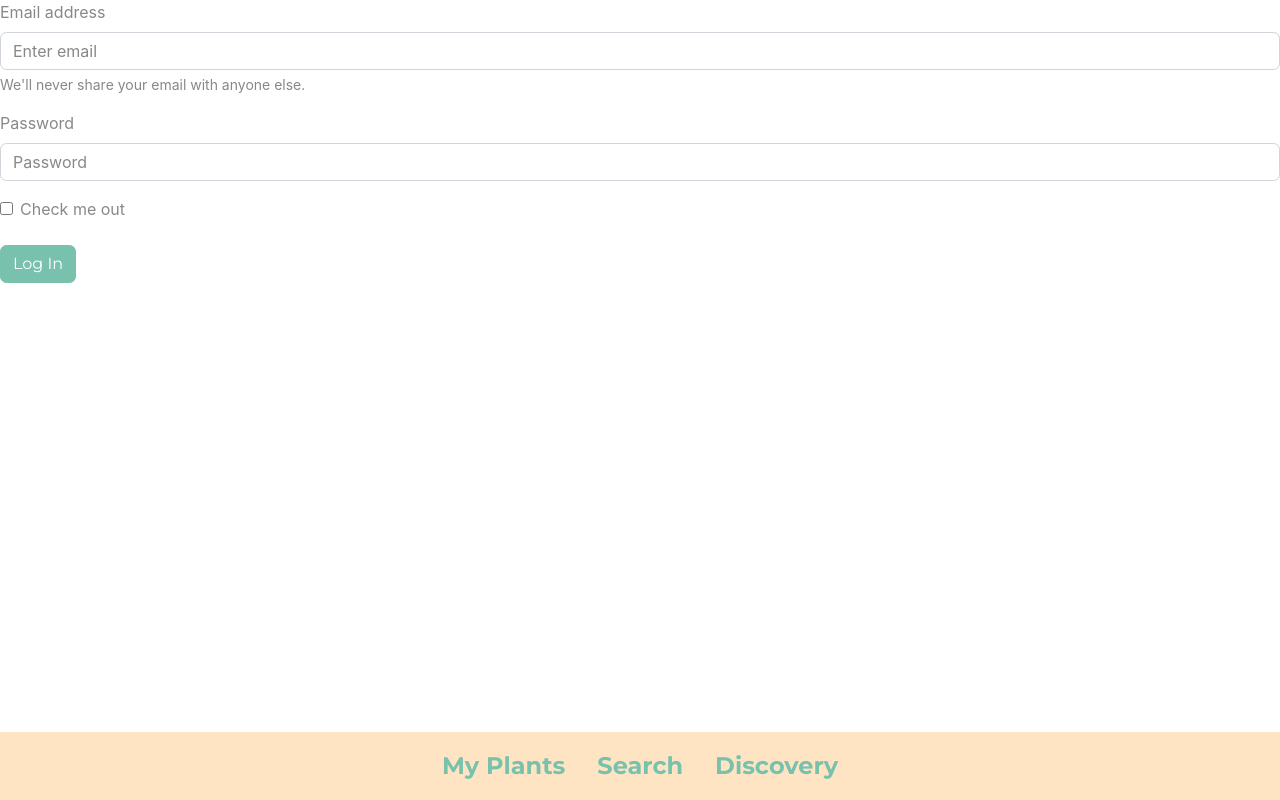
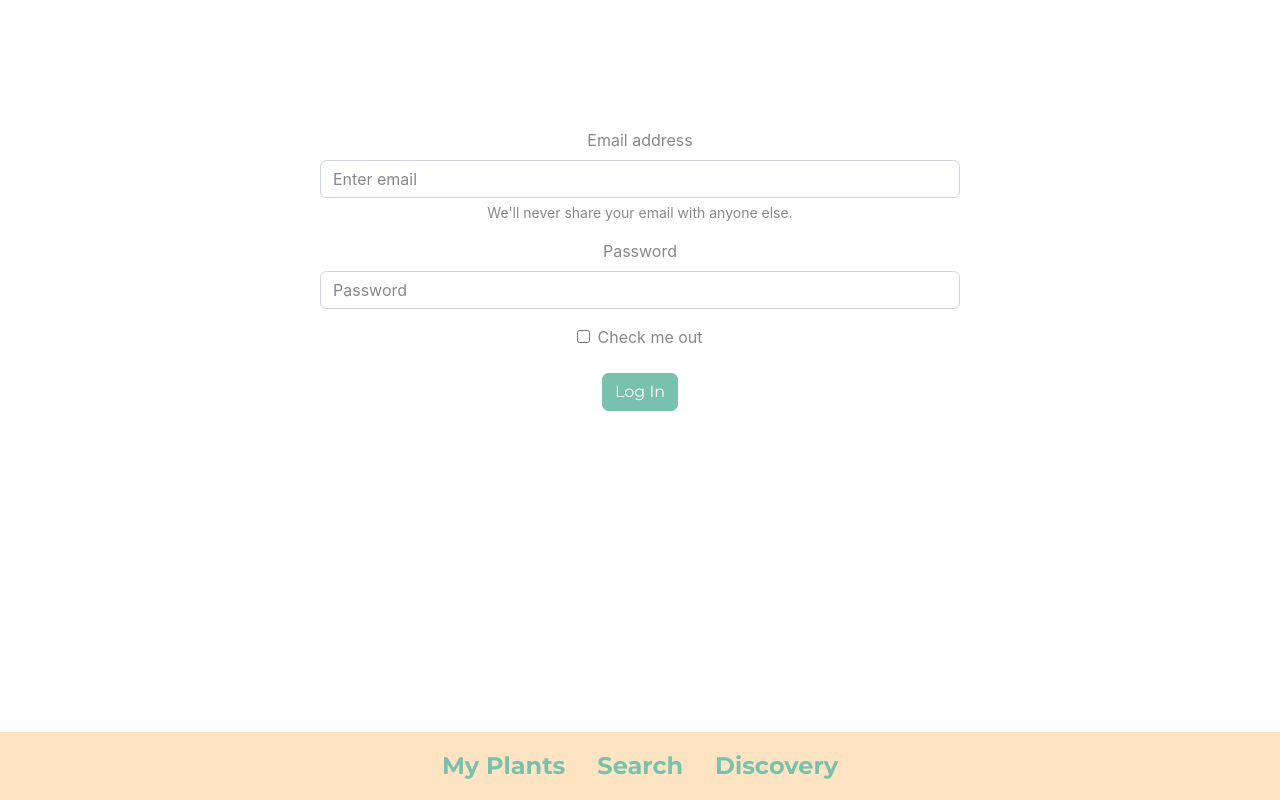
Before and after one commit to elvykiung/indoorplants, a React (Create React App) app in the folder client/: page /login in a window 1280 px wide. Built offline with nearby package versions, Linux system fonts and the light colour scheme.

Commit message:
Centring components in Login page

```diff
--- a/client/src/pages/LogIn.js
+++ b/client/src/pages/LogIn.js
@@ -23,16 +23,16 @@ class Login extends Component {
     return (
       <div>
         {/* <button onClick={this.login}>Log in</button> */}
-        <Form>
+        <Form style={{textAlign:"center", paddingTop:"10%"}}>
           <Form.Group controlId="formBasicEmail">
-            <Form.Label>Email address</Form.Label>
-            <Form.Control type="email" placeholder="Enter email" />
+            <Form.Label >Email address</Form.Label>
+            <Form.Control style={{width:"50%", marginLeft:"25%"}} type="email" placeholder="Enter email" />
             <Form.Text className="text-muted">We'll never share your email with anyone else.</Form.Text>
           </Form.Group>
 
           <Form.Group controlId="formBasicPassword">
             <Form.Label>Password</Form.Label>
-            <Form.Control type="password" placeholder="Password" />
+            <Form.Control style={{width:"50%", marginLeft:"25%"}} type="password" placeholder="Password" />
           </Form.Group>
           <Form.Group controlId="formBasicChecbox">
             <Form.Check type="checkbox" label="Check me out" />
@@ -45,6 +45,7 @@ class Login extends Component {
           variant="primary" type="submit">
             Log In
           </Button>
+
         </Form>
       </div>
     );
```
